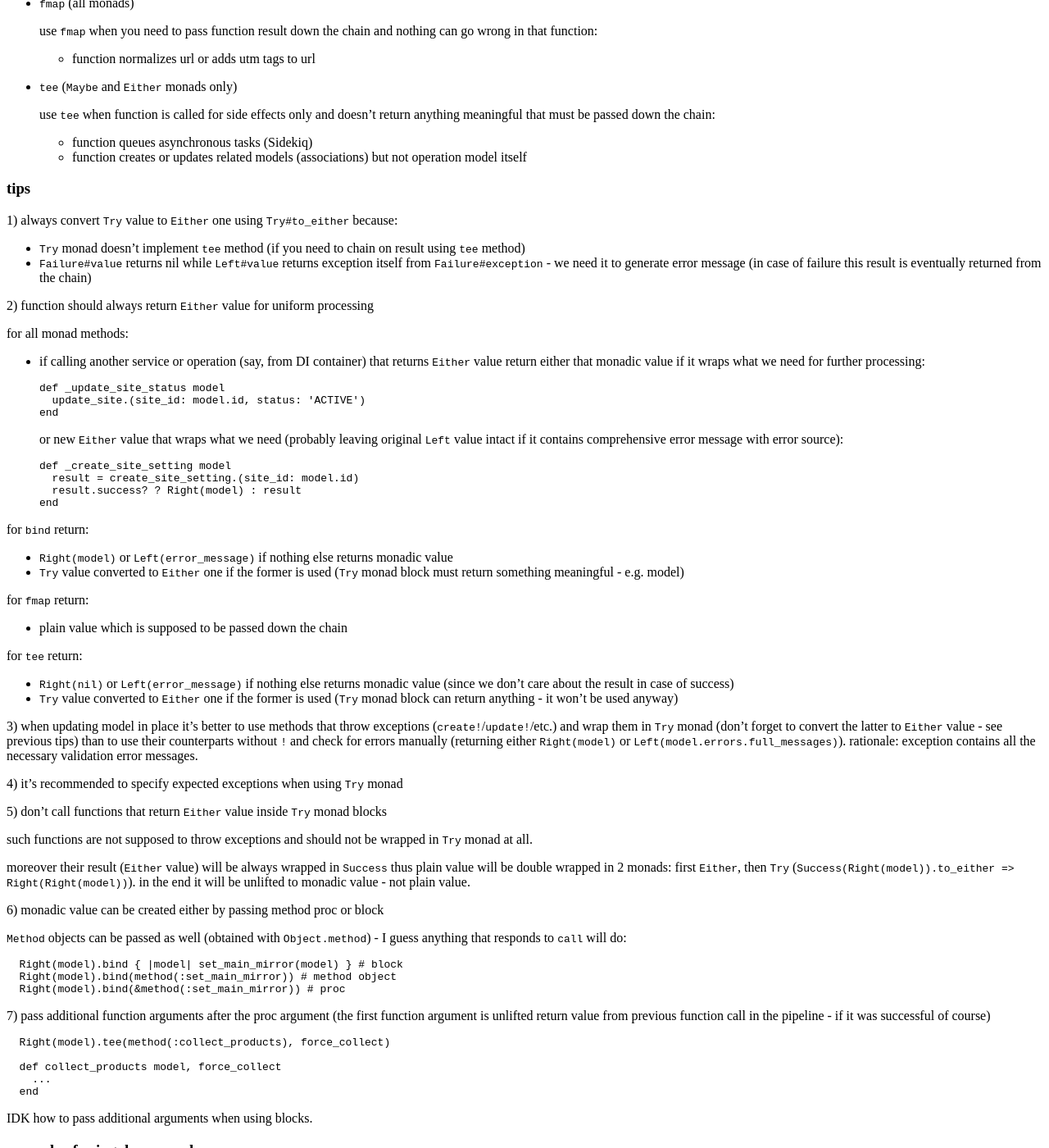
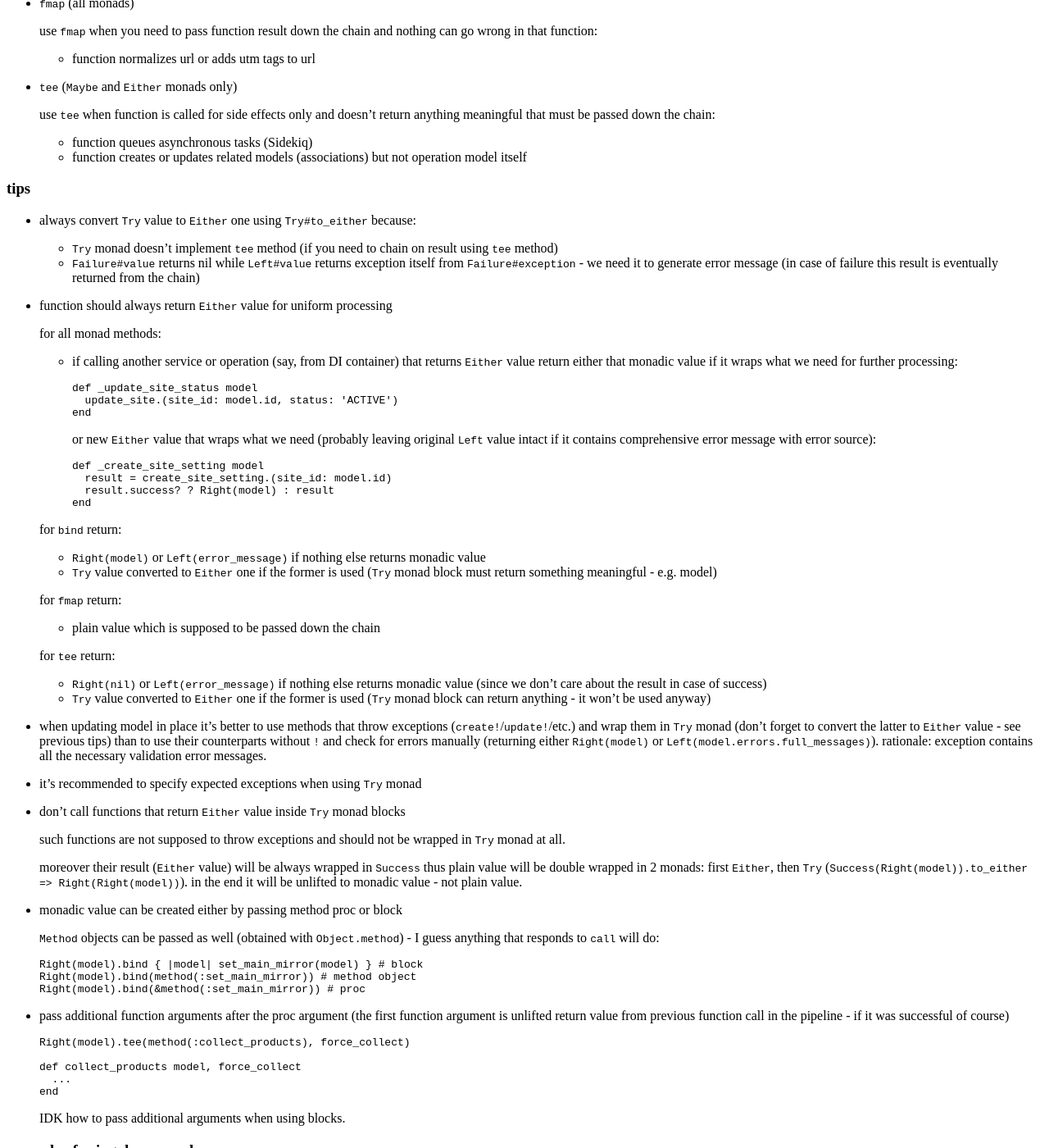
Before and after one commit to tap349/tap349.github.io, a Jekyll site: the page built from _posts/2017-02-27-monads-in-ruby.md, in a window 1280 px wide and 1400 px high, scrolled down 1499 px. Shown: the whole window at 82% size. Built offline with Jekyll 4.4.1, drawn with Linux system fonts in a browser that asks for light colours.

Commit message:
update 2017-03-01_22:54:53

````diff
--- a/_posts/2017-02-27-monads-in-ruby.md
+++ b/_posts/2017-02-27-monads-in-ruby.md
@@ -114,7 +114,7 @@
 
 ### tips
 
-1) always convert `Try` value to `Either` one using `Try#to_either` because:
+- always convert `Try` value to `Either` one using `Try#to_either` because:
 
   - `Try` monad doesn't implement `tee` method
     (if you need to chain on result using `tee` method)
@@ -122,7 +122,7 @@
     itself from `Failure#exception` - we need it to generate error message
     (in case of failure this result is eventually returned from the chain)
 
-2) function should always return `Either` value for uniform processing
+- function should always return `Either` value for uniform processing
 
   for all monad methods:
 
@@ -164,16 +164,16 @@
   - `Try` value converted to `Either` one if the former is used
     (`Try` monad block can return anything - it won't be used anyway)
 
-3) when updating model in place it's better to use methods that throw exceptions
+- when updating model in place it's better to use methods that throw exceptions
   (`create!`/`update!`/etc.) and wrap them in `Try` monad
   (don't forget to convert the latter to `Either` value - see previous tips)
   than to use their counterparts without `!` and check for errors manually
   (returning either `Right(model)` or `Left(model.errors.full_messages)`).
   rationale: exception contains all the necessary validation error messages.
 
-4) it's recommended to specify expected exceptions when using `Try` monad
+- it's recommended to specify expected exceptions when using `Try` monad
 
-5) don't call functions that return `Either` value inside `Try` monad blocks
+- don't call functions that return `Either` value inside `Try` monad blocks
 
   such functions are not supposed to throw exceptions and
   should not be wrapped in `Try` monad at all.
@@ -183,7 +183,7 @@
   then `Try` (`Success(Right(model)).to_either => Right(Right(model))`).
   in the end it will be unlifted to monadic value - not plain value.
 
-6) monadic value can be created either by passing method proc or block
+- monadic value can be created either by passing method proc or block
 
   `Method` objects can be passed as well (obtained with `Object.method`) -
   I guess anything that responds to `call` will do:
@@ -194,7 +194,7 @@
   Right(model).bind(&method(:set_main_mirror)) # proc
   ```
 
-7) pass additional function arguments after the proc argument
+- pass additional function arguments after the proc argument
   (the first function argument is unlifted return value from previous
   function call in the pipeline - if it was successful of course)
 
````
